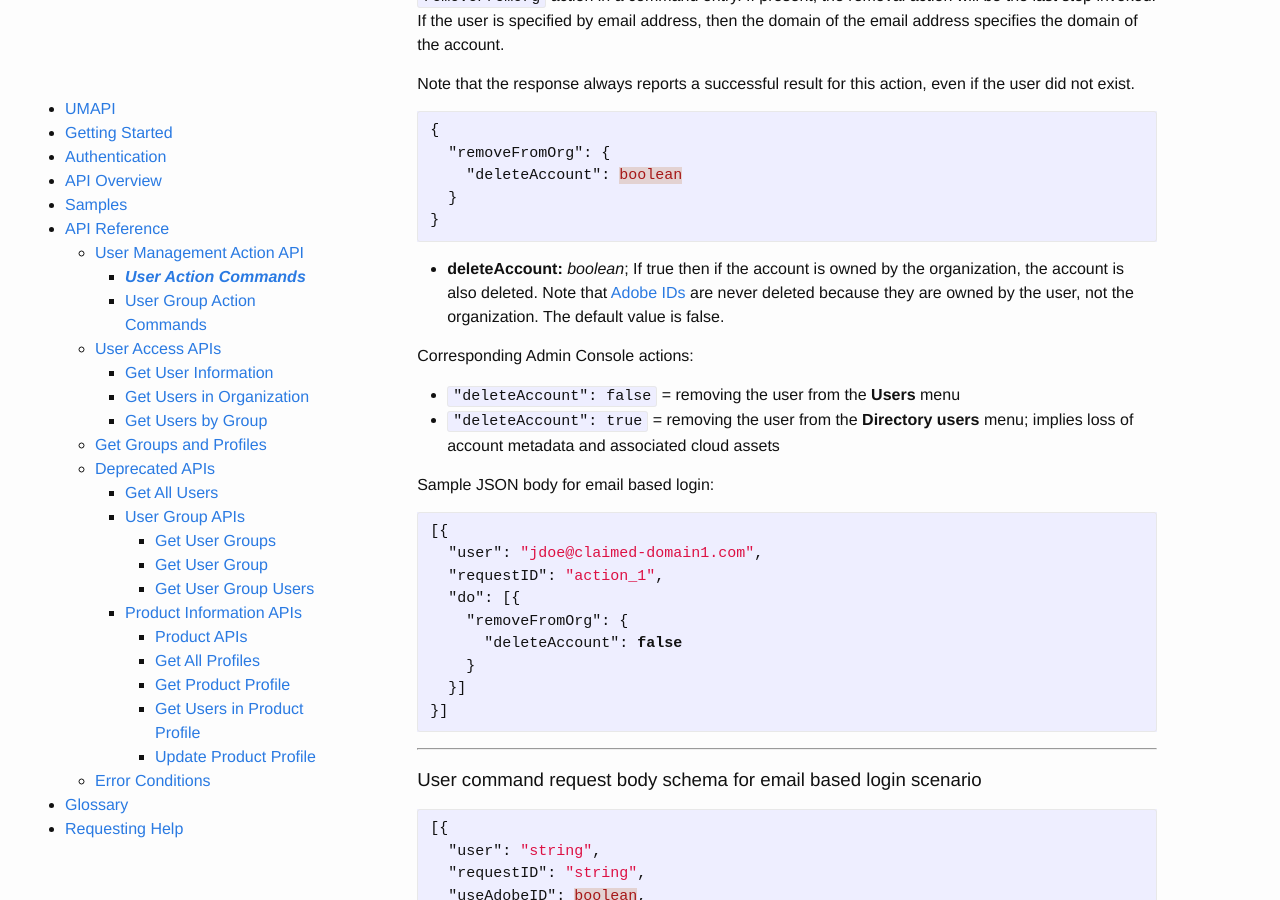
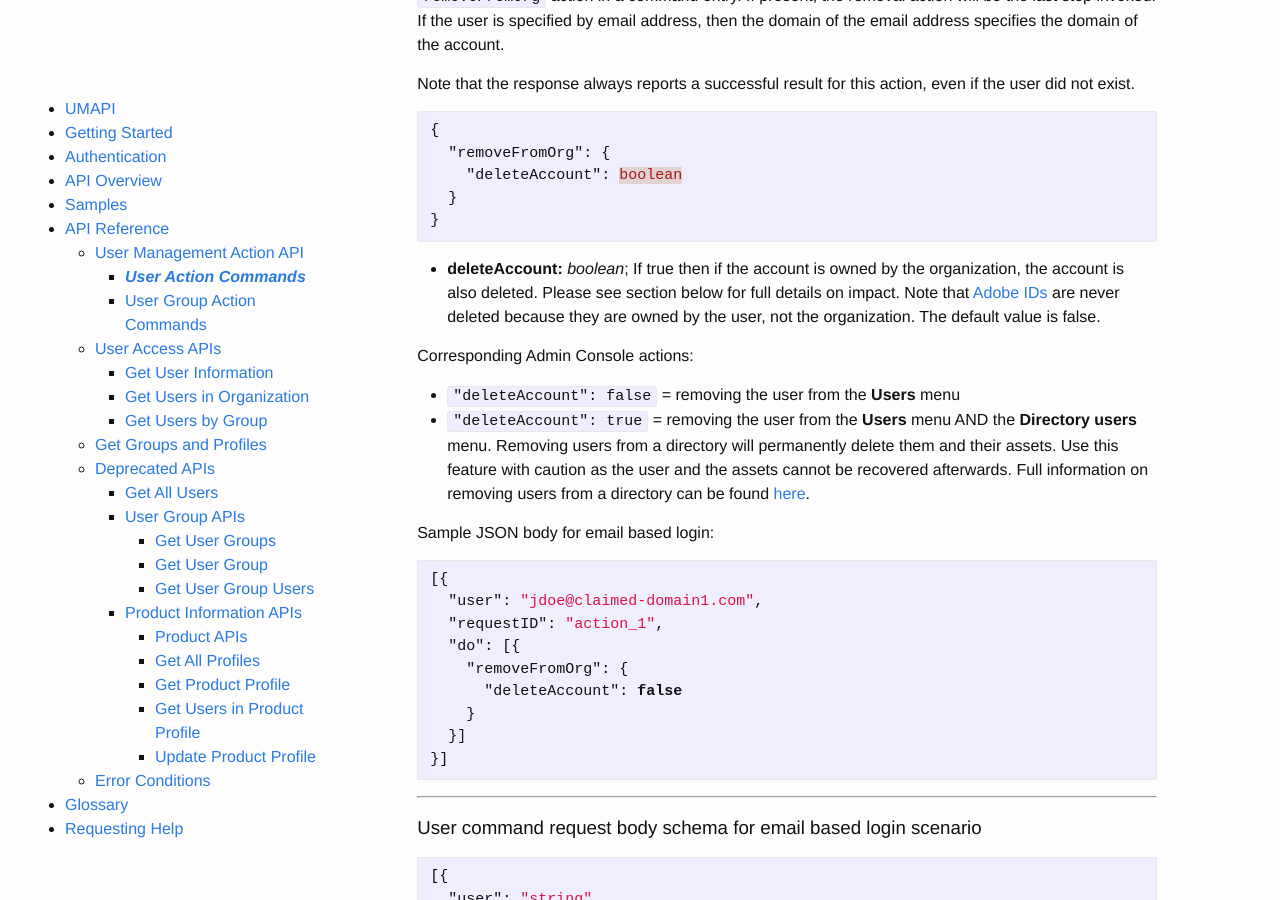
Before and after one commit to adobe-apiplatform/umapi-documentation, a Jekyll site: the page built from docs/en/api/ActionsCmds.md, in a window 1280 px wide and 900 px high, scrolled down 9809 px. Built offline with Jekyll 4.4.1, drawn with Linux system fonts in a browser that asks for light colours.

Commit message:
Add warning about deleting users

````diff
--- a/docs/en/api/ActionsCmds.md
+++ b/docs/en/api/ActionsCmds.md
@@ -402,11 +402,11 @@ Note that the response always reports a successful result for this action, even
 }
 ```
 
-* __deleteAccount:__ _boolean_; If true then if the account is owned by the organization, the account is also deleted. Note that [Adobe IDs](glossary.md#adobeId) are never deleted because they are owned by the user, not the organization. The default value is false.
+* __deleteAccount:__ _boolean_; If true then if the account is owned by the organization, the account is also deleted. Please see section below for full details on impact. Note that [Adobe IDs](glossary.md#adobeId) are never deleted because they are owned by the user, not the organization. The default value is false.
 
 Corresponding Admin Console actions:
 * `"deleteAccount": false` = removing the user from the __Users__ menu
-* `"deleteAccount": true` = removing the user from the __Directory users__ menu; implies loss of account metadata and associated cloud assets
+* `"deleteAccount": true` = removing the user from the __Users__ menu AND the __Directory users__ menu. Removing users from a directory will permanently delete them and their assets. Use this feature with caution as the user and the assets cannot be recovered afterwards. Full information on removing users from a directory can be found [here](https://helpx.adobe.com/enterprise/using/manage-directory-users.html).
 
 Sample JSON body for email based login:
 
````
